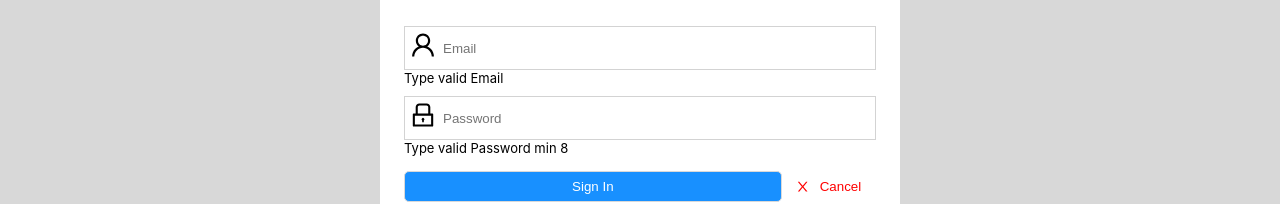
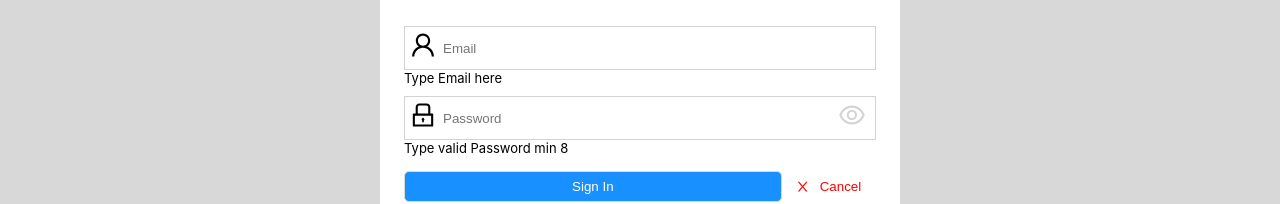
Before and after one commit to PolishchukViacheslav/My-Contacts, a React (Create React App) app: page / in a window 1280 px wide. Both pictures are taken after a click on the button "Sign In". Shown: the part 315-519 px from the top of the page. Built offline with nearby package versions, Linux system fonts and the light colour scheme.

Commit message:
redux-form validation added

```diff
--- a/src/components/ContactsSearchBar.css
+++ b/src/components/ContactsSearchBar.css
@@ -1,11 +1,28 @@
 .search-bar {
-  justify-content: space-around;
   max-width: 1200px;
   width: stretch;
+  min-height: 60px;
+  justify-content: center;
+  align-items: center;
+  margin: 0 auto 30px;
+  padding: 5px;
+  background-color: #f7f7f7
+
 }
 
 .search-bar__wrapper {
   display: flex;
+  width: 100%;
+  min-height: 50px;
+  height: 100%;
+  background-color: #fff;
+  box-shadow: 1px 6px 7px 2px rgba(184,184,184,0.57);
+  -webkit-box-shadow: 1px 6px 7px 2px rgba(184,184,184,0.57);
+  -moz-box-shadow: 1px 6px 7px 2px rgba(184,184,184,0.57);
+}
+
+.search-bar__name {
+  flex: 1;
 }
 
 .search-bar__button {
--- a/src/components/ContactsSearchBar.js
+++ b/src/components/ContactsSearchBar.js
@@ -11,7 +11,7 @@ export const ContactsSearchBar = () => {
       <form className="search-bar__wrapper" onSubmit={handleSubmit}>
         <div>
           <label htmlFor="name">
-            <input type="text" name="name" placeholder="Search by full name" />
+            <input type="text" name="name" placeholder="Search by full name" className="search-bar__name"/>
           </label>
         </div>
         <select name="gender" value={'default'}>
--- /dev/null
+++ b/src/components/EmailField.js
@@ -0,0 +1,15 @@
+import React from 'react';
+import { userIcon } from '../icons/icons';
+
+export const EmailField = ({ input, meta: { touched, error, active } }) => {
+    return (<>
+      <div className="login-form__input-wrapper">
+        <span role="img" aria-label="user" className="">{userIcon}</span>
+        <label htmlFor="email">
+          <input {...input} name="email" placeholder="Email" className="login-form__input" />
+        </label>
+      </div>
+      {(!touched || active  || !error) && <div className="login-form__input-instructions">Type Email here</div>}
+      {(touched && !active) && ((error && <div className="login-form__input-instructions--error">{error}</div>))}
+    </>)
+};
--- a/src/components/Header.js
+++ b/src/components/Header.js
@@ -9,7 +9,6 @@ import { UserDashboard } from './UserDashboard';
 
 export const Header = () => {
   const isLogged = useSelector(selectIsUser);
-  console.log('isLogged', isLogged);
 
   return (
     <header className="App__header header">
--- a/src/components/LoginForm.css
+++ b/src/components/LoginForm.css
@@ -26,6 +26,22 @@
   font-size: 0.5em;
 }
 
+.login-form__input-instructions--error {
+  margin-bottom: 10px;
+  font-size: 0.5em;
+  color: red;
+}
+
+.login-form__password {
+  padding-right: 10px;
+  float: right;
+  color: lightgray;
+}
+
+.login-form__password:hover {
+  color: gray;
+}
+
 .login-form__footer {
   margin-top: 10px;
 
--- a/src/components/LoginForm.js
+++ b/src/components/LoginForm.js
@@ -1,28 +1,26 @@
 import React from 'react';
 import { Field, reduxForm } from 'redux-form';
 import './LoginForm.css'
-import { userIcon, lockIcon } from '../icons/icons';
 import LoginFormFooter from './LoginFormFooter';
+import { EmailField } from './EmailField';
+import { PasswordField } from './PasswordField';
+import { email, minLength5, minLength8, password, required } from '../features/inputFieldsValidation';
 
 let LoginForm = (props) => {
   const { handleSubmit } = props;
 
   return (
     <form onSubmit={handleSubmit} className="login-form">
-      <div className="login-form__input-wrapper">
-        <span role="img" aria-label="user" className="">{userIcon}</span>
-        <label htmlFor="email">
-          <Field name="email" component="input" type="email" placeholder="Email" className="login-form__input" />
-        </label>
-      </div>
-      <div className="login-form__input-instructions">Type valid Email</div>
-      <div className="login-form__input-wrapper">
-        <span role="img" aria-label="lock" className="">{lockIcon}</span>
-        <label htmlFor="password">
-          <Field name="password" component="input" type="password" placeholder="Password" className="login-form__input" />
-        </label>
-      </div>
-      <div className="login-form__input-instructions">Type valid Password min 8</div>
+      <Field type="text"
+        name="email"
+        component={EmailField}
+        validate={[ minLength5, required, email ]}
+      />
+      <Field
+        name="password"
+        component={PasswordField}
+        validate={[ minLength8, required, password ]}
+        />
       <LoginFormFooter />
     </form>
   )
--- a/src/components/LoginPopup.js
+++ b/src/components/LoginPopup.js
@@ -11,7 +11,8 @@ const LoginPopup = () => {
   const dispatch = useDispatch();
   const history = useHistory();
 
-  const handleSubmit = () => {
+  const handleSubmit = (event) => {
+    console.log('event', event);
     dispatch(setIsUser(true));
     dispatch(setVisibility(false));
     history.push('/contacts')
--- a/src/components/Page.js
+++ b/src/components/Page.js
@@ -10,7 +10,6 @@ import { UserProfile } from './UserProfile';
 
 export const Page = () => {
   const isLogged = useSelector(selectIsUser);
-  console.log('isLogged', isLogged);
 
   return (
       <>
--- /dev/null
+++ b/src/components/PasswordField.js
@@ -0,0 +1,28 @@
+import React, { useState } from 'react';
+import { hiddenInputFieldIcon, lockIcon, visibleInputFieldIcon } from '../icons/icons';
+
+export const PasswordField = ({ input, meta: { touched, error, active } }) => {
+  const [ fieldType, setFieldType ] = useState('password');
+  const [isPasswordVisibleIcon, setIsPasswordVisibleIcon] = useState(visibleInputFieldIcon);
+
+  const handlePasswordVisibility = () => {
+    if (fieldType === 'password') {
+    setFieldType('text');
+    setIsPasswordVisibleIcon(hiddenInputFieldIcon);
+    } else {
+    setFieldType('password');
+    setIsPasswordVisibleIcon(visibleInputFieldIcon);
+    }
+  };
+    return (<>
+      <div className="login-form__input-wrapper">
+        <span role="img" aria-label="lock" className="">{lockIcon}</span>
+        <label htmlFor="password">
+          <input {...input} type={`${fieldType}`} name="password" placeholder="Password" className="login-form__input" />
+        </label>
+        <span role="img" aria-label="hidden-password" className="login-form__password" onClick={handlePasswordVisibility}>{isPasswordVisibleIcon}</span>
+      </div>
+      {(!touched || active  || !error) && <div className="login-form__input-instructions">Type valid Password min 8</div>}
+      {(touched && !active) && ((error && <div className="login-form__input-instructions--error">{error}</div>))}
+    </>)
+};
--- /dev/null
+++ b/src/features/inputFieldsValidation.js
@@ -0,0 +1,27 @@
+// eslint-disable-next-line no-control-regex
+const emailPatternRFC5322 = /(?:[a-z0-9!#$%&'*+/=?^_`{|}~-]+(?:\.[a-z0-9!#$%&'*+/=?^_`{|}~-]+)*|"(?:[\x01-\x08\x0b\x0c\x0e-\x1f\x21\x23-\x5b\x5d-\x7f]|\\[\x01-\x09\x0b\x0c\x0e-\x7f])*")@(?:(?:[a-z0-9](?:[a-z0-9-]*[a-z0-9])?\.)+[a-z0-9](?:[a-z0-9-]*[a-z0-9])?|\[(?:(?:25[0-5]|2[0-4][0-9]|[01]?[0-9][0-9]?)\.){3}(?:25[0-5]|2[0-4][0-9]|[01]?[0-9][0-9]?|[a-z0-9-]*[a-z0-9]:(?:[\x01-\x08\x0b\x0c\x0e-\x1f\x21-\x5a\x53-\x7f]|\\[\x01-\x09\x0b\x0c\x0e-\x7f])+)\])/i;
+const minLength = min => value => (
+  value && value.length < min
+  ?
+  `Must be at least ${min}`
+  :
+  undefined
+  );
+
+const passwordValidationPattern = /[^A-Za-z0-9.\-_]+/;
+export const password = value => {
+  const isInValidMatches = value.match(passwordValidationPattern);
+
+  if (value && !isInValidMatches === true) {
+    return undefined;
+  } else {
+    return 'Latin characters, numbers and symbols " ._- " are allowed'
+  }
+};
+
+export const minLength5 = minLength(5);
+export const minLength8 = minLength(8);
+export const required = value => value ? undefined : 'Required';
+export const email = value =>
+  value && !emailPatternRFC5322.test(value) ?
+  'Invalid email address' : undefined;
--- a/src/features/reduxSlices/userSlice.js
+++ b/src/features/reduxSlices/userSlice.js
@@ -8,7 +8,6 @@ export const getUser = createAsyncThunk('user/getUser', async (endpoint) => {
 );
 
 const isUser = localStorage.hasOwnProperty('user');
-console.log('Store', typeof isUser);
 
 export const userSlice = createSlice({
   name: 'user',
--- a/src/icons/icons.js
+++ b/src/icons/icons.js
@@ -31,3 +31,7 @@ export const refreshIcon = <svg viewBox="64 64 896 896" focusable="false" classN
 export const platesViewIcon = <svg viewBox="64 64 896 896" focusable="false" className="" data-icon="appstore" width="1em" height="1em" fill="currentColor" aria-hidden="true"><path d="M464 144H160c-8.8 0-16 7.2-16 16v304c0 8.8 7.2 16 16 16h304c8.8 0 16-7.2 16-16V160c0-8.8-7.2-16-16-16zm-52 268H212V212h200v200zm452-268H560c-8.8 0-16 7.2-16 16v304c0 8.8 7.2 16 16 16h304c8.8 0 16-7.2 16-16V160c0-8.8-7.2-16-16-16zm-52 268H612V212h200v200zM464 544H160c-8.8 0-16 7.2-16 16v304c0 8.8 7.2 16 16 16h304c8.8 0 16-7.2 16-16V560c0-8.8-7.2-16-16-16zm-52 268H212V612h200v200zm452-268H560c-8.8 0-16 7.2-16 16v304c0 8.8 7.2 16 16 16h304c8.8 0 16-7.2 16-16V560c0-8.8-7.2-16-16-16zm-52 268H612V612h200v200z"></path></svg>;
 
 export const tabularViewIcon = <svg viewBox="64 64 896 896" focusable="false" className="" data-icon="unordered-list" width="1em" height="1em" fill="currentColor" aria-hidden="true"><path d="M912 192H328c-4.4 0-8 3.6-8 8v56c0 4.4 3.6 8 8 8h584c4.4 0 8-3.6 8-8v-56c0-4.4-3.6-8-8-8zm0 284H328c-4.4 0-8 3.6-8 8v56c0 4.4 3.6 8 8 8h584c4.4 0 8-3.6 8-8v-56c0-4.4-3.6-8-8-8zm0 284H328c-4.4 0-8 3.6-8 8v56c0 4.4 3.6 8 8 8h584c4.4 0 8-3.6 8-8v-56c0-4.4-3.6-8-8-8zM104 228a56 56 0 10112 0 56 56 0 10-112 0zm0 284a56 56 0 10112 0 56 56 0 10-112 0zm0 284a56 56 0 10112 0 56 56 0 10-112 0z"></path></svg>;
+
+export const hiddenInputFieldIcon = <svg viewBox="64 64 896 896" focusable="false" className="" data-icon="eye-invisible" width="1em" height="1em" fill="currentColor" aria-hidden="true"><path d="M942.2 486.2Q889.47 375.11 816.7 305l-50.88 50.88C807.31 395.53 843.45 447.4 874.7 512 791.5 684.2 673.4 766 512 766q-72.67 0-133.87-22.38L323 798.75Q408 838 512 838q288.3 0 430.2-300.3a60.29 60.29 0 000-51.5zm-63.57-320.64L836 122.88a8 8 0 00-11.32 0L715.31 232.2Q624.86 186 512 186q-288.3 0-430.2 300.3a60.3 60.3 0 000 51.5q56.69 119.4 136.5 191.41L112.48 835a8 8 0 000 11.31L155.17 889a8 8 0 0011.31 0l712.15-712.12a8 8 0 000-11.32zM149.3 512C232.6 339.8 350.7 258 512 258c54.54 0 104.13 9.36 149.12 28.39l-70.3 70.3a176 176 0 00-238.13 238.13l-83.42 83.42C223.1 637.49 183.3 582.28 149.3 512zm246.7 0a112.11 112.11 0 01146.2-106.69L401.31 546.2A112 112 0 01396 512z"></path><path d="M508 624c-3.46 0-6.87-.16-10.25-.47l-52.82 52.82a176.09 176.09 0 00227.42-227.42l-52.82 52.82c.31 3.38.47 6.79.47 10.25a111.94 111.94 0 01-112 112z"></path></svg>;
+
+export const visibleInputFieldIcon = <svg viewBox="64 64 896 896" focusable="false" className="" data-icon="eye" width="1em" height="1em" fill="currentColor" aria-hidden="true"><path d="M942.2 486.2C847.4 286.5 704.1 186 512 186c-192.2 0-335.4 100.5-430.2 300.3a60.3 60.3 0 000 51.5C176.6 737.5 319.9 838 512 838c192.2 0 335.4-100.5 430.2-300.3 7.7-16.2 7.7-35 0-51.5zM512 766c-161.3 0-279.4-81.8-362.7-254C232.6 339.8 350.7 258 512 258c161.3 0 279.4 81.8 362.7 254C791.5 684.2 673.4 766 512 766zm-4-430c-97.2 0-176 78.8-176 176s78.8 176 176 176 176-78.8 176-176-78.8-176-176-176zm0 288c-61.9 0-112-50.1-112-112s50.1-112 112-112 112 50.1 112 112-50.1 112-112 112z"></path></svg>;
```
